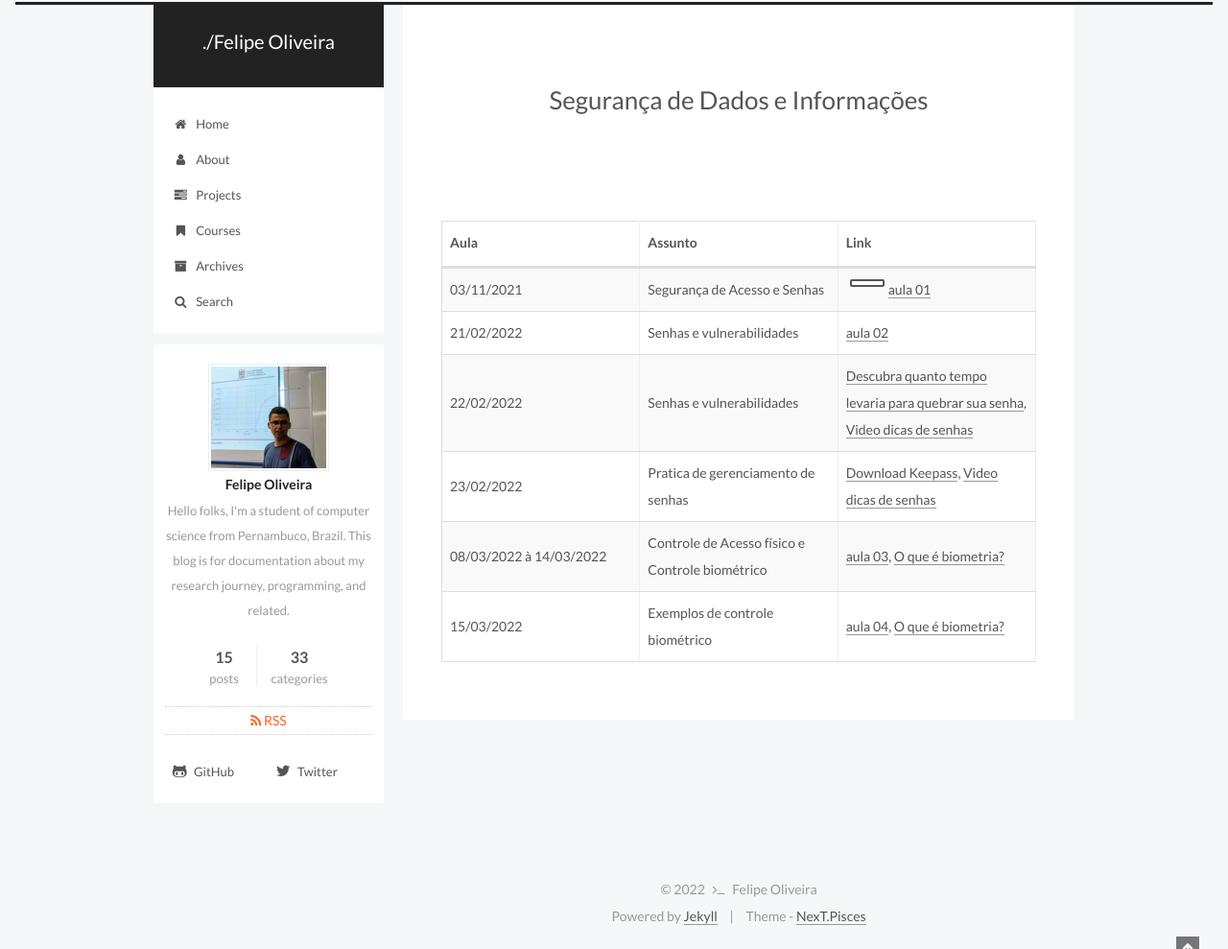
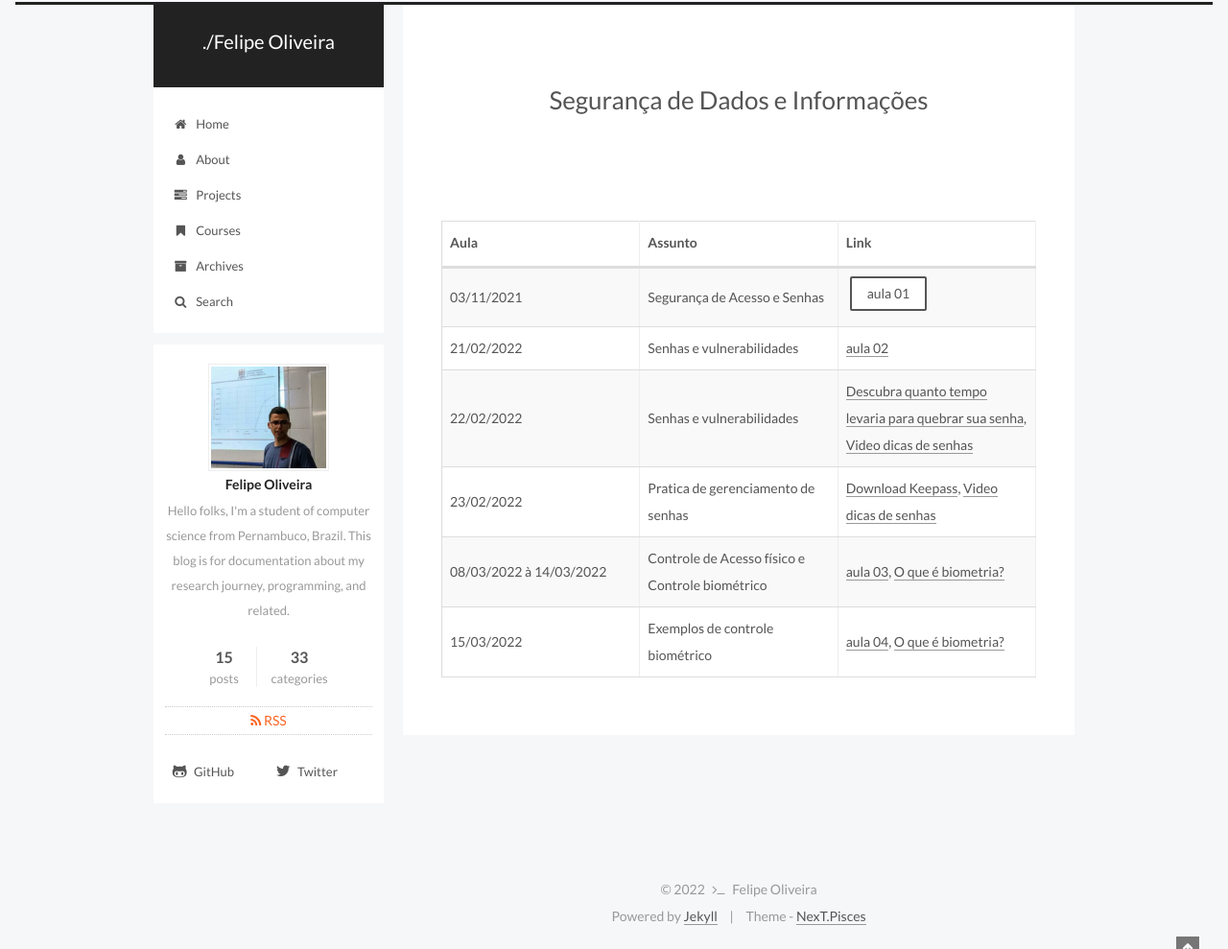
Before and after one commit to fdoliv/fdoliv.github.io, a Jekyll site: the page built from courses/sdi/index.md, in a window 1280 px wide. Shown: the whole page at 96% size. Built offline with Jekyll 4.4.1, drawn with Linux system fonts in a browser that asks for light colours.

Commit message:
botão aulas

```diff
--- a/courses/sdi/index.md
+++ b/courses/sdi/index.md
@@ -13,7 +13,7 @@ comments: false
 
 | Aula | Assunto | Link |
 | --- | ------- | --- |
-| 03/11/2021 | Segurança de Acesso e Senhas | <a href="/courses/did" class="btn">  [aula 01]({{ site.url }}/assets/arquivos/sdi/aula01.pdf){:target="_blank"}</a>|
+| 03/11/2021 | Segurança de Acesso e Senhas | <a href="{{ site.url }}/assets/arquivos/sdi/aula01.pdf" target="blank" class="btn">aula 01</a>|
 | 21/02/2022 | Senhas e vulnerabilidades | [aula 02]({{ site.url }}/assets/arquivos/sdi/aula02.pdf){:target="_blank"} |
 | 22/02/2022 | Senhas e vulnerabilidades | [Descubra quanto tempo levaria para quebrar sua senha](https://www.security.org/how-secure-is-my-password/){:target="_blank"}, [Video dicas de senhas](https://www.security.org/how-secure-is-my-password/){:target="_blank"} |
 | 23/02/2022 | Pratica de gerenciamento de senhas | [Download Keepass](https://megalink.dl.sourceforge.net/project/keepass/KeePass%202.x/2.50/KeePass-2.50.zip){:target="_blank"}, [Video dicas de senhas](https://www.youtube.com/watch?v=NWlo_K4W_4g&ab_channel=RobertOtavio){:target="_blank"} |
```
